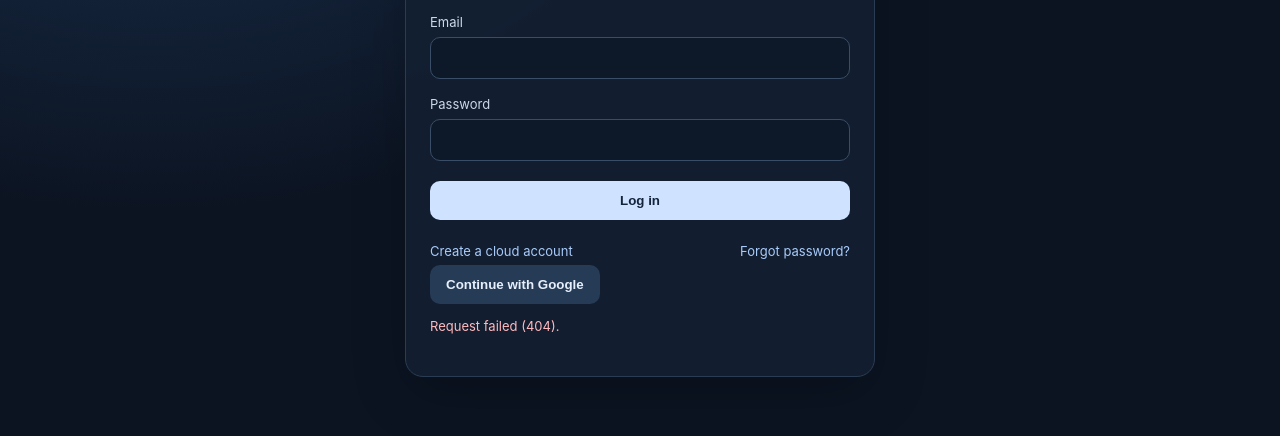
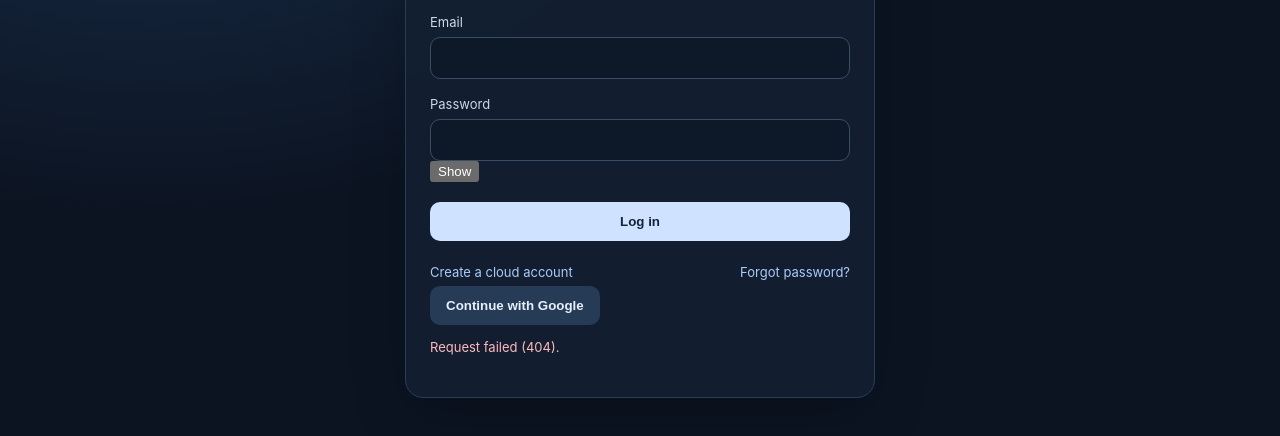
Before and after one commit to malikmohsin0761717-source/biillliiii-s-inspector, a browser extension: page cloud/index.html in a window 1280 px wide. Shown: the part 264-700 px from the top of the page. Drawn offline with Linux system fonts and the light colour scheme; no server answers.

Commit message:
Add password visibility controls

```diff
--- a/cloud/index.html
+++ b/cloud/index.html
@@ -22,8 +22,8 @@
       <p class="muted">Apne Supabase account se sign in karein. Cloud login aapke local PC login se alag hai.</p>
       <form id="authForm">
         <label id="emailField">Email<input id="email" type="email" autocomplete="email" maxlength="254" required></label>
-        <label id="passwordField">Password<input id="password" type="password" autocomplete="current-password" minlength="12" maxlength="128" required></label>
-        <label id="confirmField" class="hidden">Confirm new password<input id="confirmPassword" type="password" autocomplete="new-password" minlength="12" maxlength="128"></label>
+        <label id="passwordField">Password<div class="password-wrap"><input id="password" type="password" autocomplete="current-password" minlength="12" maxlength="128" required><button class="password-toggle" type="button" data-password-toggle="password" aria-label="Show password">Show</button></div></label>
+        <label id="confirmField" class="hidden">Confirm new password<div class="password-wrap"><input id="confirmPassword" type="password" autocomplete="new-password" minlength="12" maxlength="128"><button class="password-toggle" type="button" data-password-toggle="confirmPassword" aria-label="Show confirmation password">Show</button></div></label>
         <button id="authSubmit" class="primary" type="submit">Log in</button>
       </form>
       <div class="auth-actions"><button id="toggleAuth" class="link" type="button">Create a cloud account</button><button id="forgotPassword" class="link" type="button">Forgot password?</button></div><button id="googleLogin" class="secondary google" type="button">Continue with Google</button>
```
